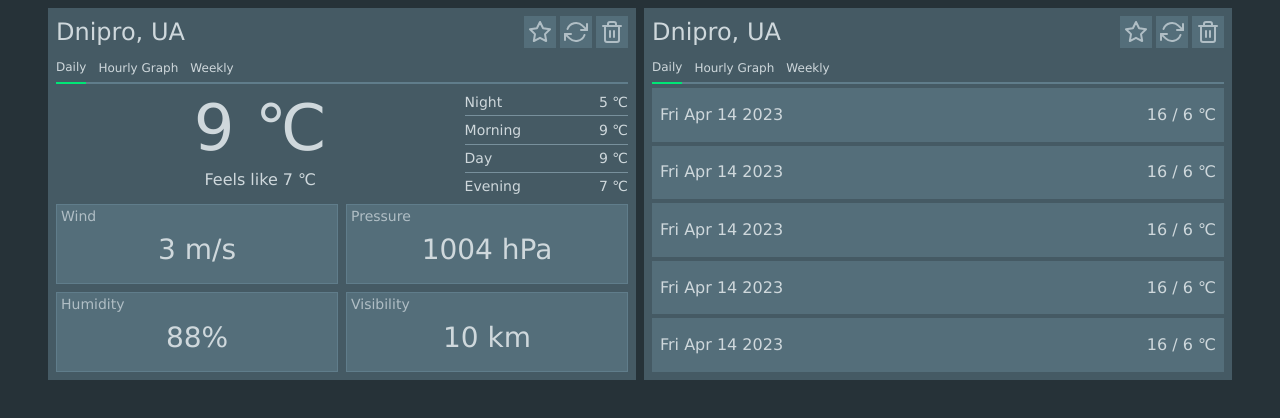
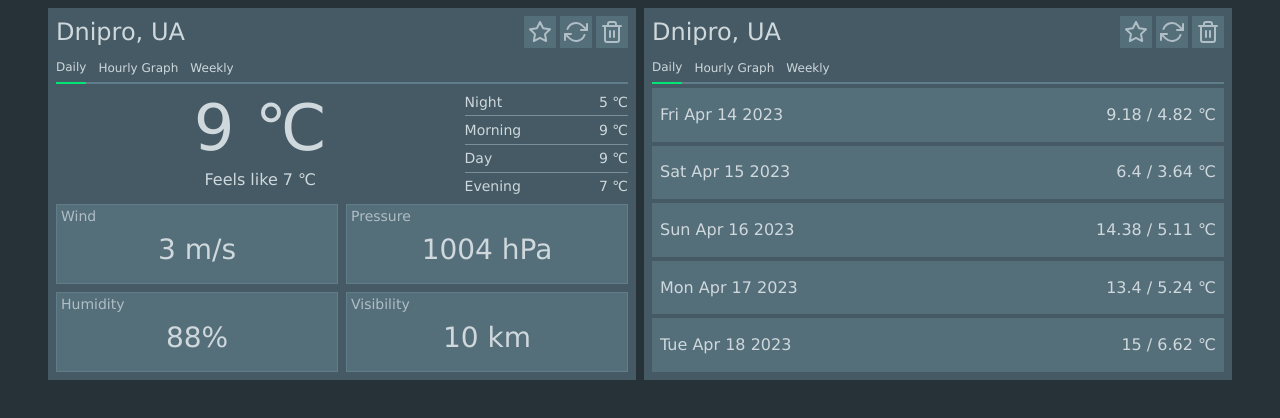
Before and after one commit to alexander-lyakhov/vite-weather, a Vue app: page /#/ in a window 1280 px wide. Shown: the top 418 px of the page. Built offline with nearby package versions, Linux system fonts and the light colour scheme.

Commit message:
display weather by days

```diff
--- a/src/components/info-week.vue
+++ b/src/components/info-week.vue
@@ -1,35 +1,27 @@
 <template>
   <div class="container">
     <ul class="days">
-      <li>
-        <span class="date">Fri Apr 14 2023</span>
-        <span class="value">16 / 6 &#8451;</span>
-      </li>
-      <li>
-        <span class="date">Fri Apr 14 2023</span>
-        <span class="value">16 / 6 &#8451;</span>
-      </li>
-      <li>
-        <span class="date">Fri Apr 14 2023</span>
-        <span class="value">16 / 6 &#8451;</span>
-      </li>
-      <li>
-        <span class="date">Fri Apr 14 2023</span>
-        <span class="value">16 / 6 &#8451;</span>
-      </li>
-      <li>
-        <span class="date">Fri Apr 14 2023</span>
-        <span class="value">16 / 6 &#8451;</span>
+      <li v-for="(item, index) in days" :key="index">
+        <span class="date">{{ getDateByOffset(index) }}</span>
+        <span class="value">{{ item.temp.max}} / {{ item.temp.min }} &#8451;</span>
       </li>
     </ul>
   </div>
 </template>
 
 <script setup>
-  import { ref, reactive } from 'vue'
+  import { ref, computed } from 'vue'
+  import { useStore } from 'vuex'
 
-  const props = defineProps({
-  })
+  const store = useStore()
+
+  const data = computed(() => store.getters.getByCity('Dnipro'))
+  const days = computed(() => data.value.daily.slice(0, 5))
+
+  function getDateByOffset(offset) {
+    const date = new Date()
+    return new Date(date.setDate(date.getDate() + offset)).toDateString()
+  }
 </script>
 
 <style lang="scss" scoped>
--- a/src/components/info-weekly.vue
+++ /dev/null
@@ -1,62 +0,0 @@
-<template>
-  <div class="container">
-    <ul class="days">
-      <li>
-        <span class="date">Fri Apr 14 2023</span>
-        <span class="value">16 / 6 &#8451;</span>
-      </li>
-      <li>
-        <span class="date">Fri Apr 14 2023</span>
-        <span class="value">16 / 6 &#8451;</span>
-      </li>
-      <li>
-        <span class="date">Fri Apr 14 2023</span>
-        <span class="value">16 / 6 &#8451;</span>
-      </li>
-      <li>
-        <span class="date">Fri Apr 14 2023</span>
-        <span class="value">16 / 6 &#8451;</span>
-      </li>
-      <li>
-        <span class="date">Fri Apr 14 2023</span>
-        <span class="value">16 / 6 &#8451;</span>
-      </li>
-    </ul>
-  </div>
-</template>
-
-<script setup>
-  import { ref, reactive } from 'vue'
-
-  const props = defineProps({
-  })
-</script>
-
-<style lang="scss" scoped>
-.container {
-  // background: $bg-600;
-  height: 284px;
-  margin-top: .25rem;
-
-  ul.days {
-    // background: $bg-600;
-    display: grid;
-    grid-template-columns: 1fr;
-    // grid-template-rows: repeat(5, 20%);
-    grid-gap: .25rem;
-    height: 100%;
-
-    li {
-      background: $bg-600;
-      display: flex;
-      justify-content: space-between;
-      align-items: center;
-      padding: .5rem;
-
-      &:not(:last-child) {
-        // border-bottom: 1px solid $bg-500;
-      }
-    }
-  }
-}
-</style>
```
